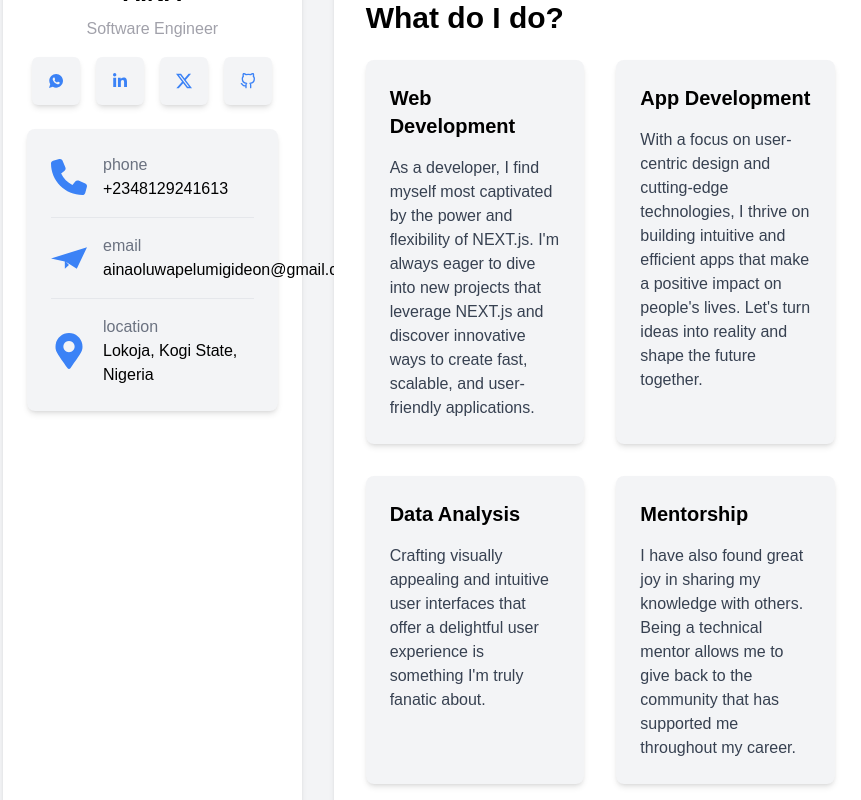
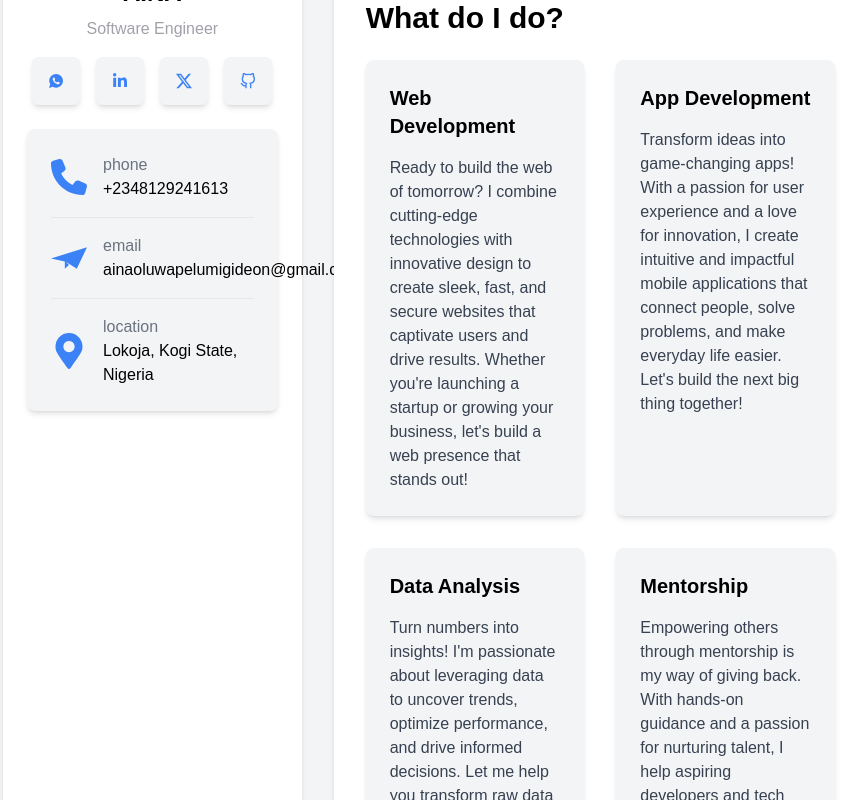
Before and after one commit to OluwapelumiG/OluwapelumiG, a Next.js app: page / in a window 1280 px wide. Shown: the part 420-1220 px from the top of the page, without its empty margins (205-1066 px from the left). Built offline with nearby package versions, Linux system fonts and the light colour scheme.

Commit message:
Added content to What I do....

```diff
--- a/app/page.tsx
+++ b/app/page.tsx
@@ -73,27 +73,35 @@ export default function Home(): JSX.Element {
               <div className="bg-gray-100 shadow-md p-4 sm:p-6 rounded-lg transition-all duration-300 hover:shadow-lg hover:scale-105">
                 <h4 className="text-lg sm:text-xl font-bold mb-2 sm:mb-4 hover:text-blue-500 transition-colors duration-300">Web Development</h4>
                 <p className="text-gray-700 text-sm sm:text-base">
-                  As a developer, I find myself most captivated by the power and flexibility of NEXT.js. I'm always eager to dive into new projects that leverage NEXT.js and discover innovative ways to
-                  create fast, scalable, and user-friendly applications.
+                  Ready to build the web of tomorrow? I combine cutting-edge technologies with innovative design to create sleek, fast, and secure websites that captivate users and drive results. Whether you're launching a startup or growing your business, let's build a web presence that stands out!
+
+                  {/* I use my skills and experience in up-to-date technologies to provide fancy, fast, secure and user-friendly softwares. */}
+                  {/* I'm always eager to learn new technologies and provide them to my clients. */}
                 </p>
               </div>
               <div className="bg-gray-100 shadow-md p-4 sm:p-6 rounded-lg transition-all duration-300 hover:shadow-lg hover:scale-105">
                 <h4 className="text-lg sm:text-xl font-bold mb-2 sm:mb-4 hover:text-blue-500 transition-colors duration-300">App Development</h4>
                 <p className="text-gray-700 text-sm sm:text-base">
-                  With a focus on user-centric design and cutting-edge technologies, I thrive on building intuitive and efficient apps that make a positive impact on people's lives. Let's turn ideas into
-                  reality and shape the future together.
+                Transform ideas into game-changing apps! With a passion for user experience and a love for innovation, I create intuitive and impactful mobile applications that connect people, solve problems, and make everyday life easier. Let's build the next big thing together!
+
+                  {/* With a focus on user-centric design and cutting-edge technologies, I thrive on building intuitive and efficient apps that make a positive impact on people's lives. Let's turn ideas into */}
+                  {/* reality and shape the future together. */}
                 </p>
               </div>
               <div className="bg-gray-100 shadow-md p-4 sm:p-6 rounded-lg transition-all duration-300 hover:shadow-lg hover:scale-105">
                 <h4 className="text-lg sm:text-xl font-bold mb-2 sm:mb-4 hover:text-blue-500 transition-colors duration-300">Data Analysis</h4>
                 <p className="text-gray-700 text-sm sm:text-base">
-                  Crafting visually appealing and intuitive user interfaces that offer a delightful user experience is something I'm truly fanatic about.
+                Turn numbers into insights! I'm passionate about leveraging data to uncover trends, optimize performance, and drive informed decisions. Let me help you transform raw data into a strategic asset that powers your success!
+
+                  {/* Crafting visually appealing and intuitive user interfaces that offer a delightful user experience is something I'm truly fanatic about. */}
                 </p>
               </div>
               <div className="bg-gray-100 shadow-md p-4 sm:p-6 rounded-lg transition-all duration-300 hover:shadow-lg hover:scale-105">
                 <h4 className="text-lg sm:text-xl font-bold mb-2 sm:mb-4 hover:text-blue-500 transition-colors duration-300">Mentorship</h4>
                 <p className="text-gray-700 text-sm sm:text-base">
-                  I have also found great joy in sharing my knowledge with others. Being a technical mentor allows me to give back to the community that has supported me throughout my career.
+                Empowering others through mentorship is my way of giving back. With hands-on guidance and a passion for nurturing talent, I help aspiring developers and tech enthusiasts level up their skills and achieve their career goals. Let's grow together!
+
+                  {/* I have also found great joy in sharing my knowledge with others. Being a technical mentor allows me to give back to the community that has supported me throughout my career. */}
                 </p>
               </div>
             </div>
```
